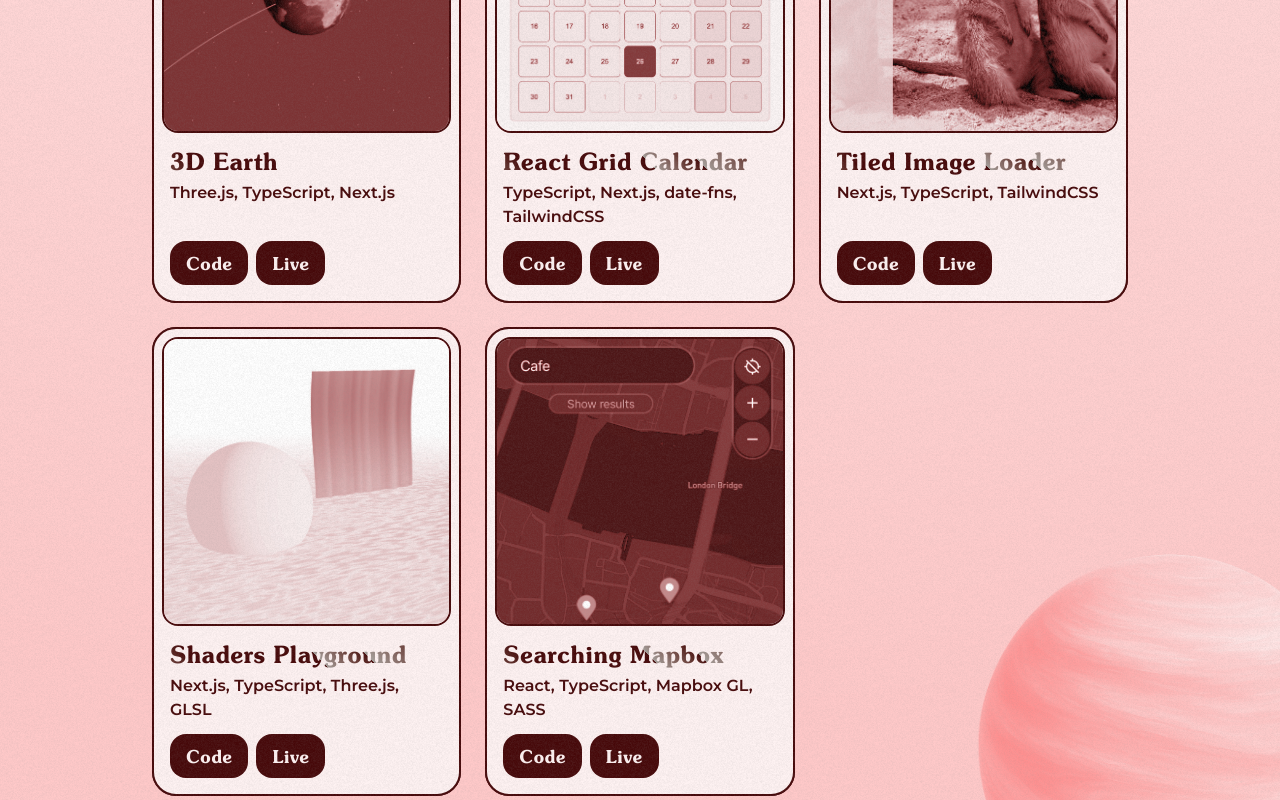
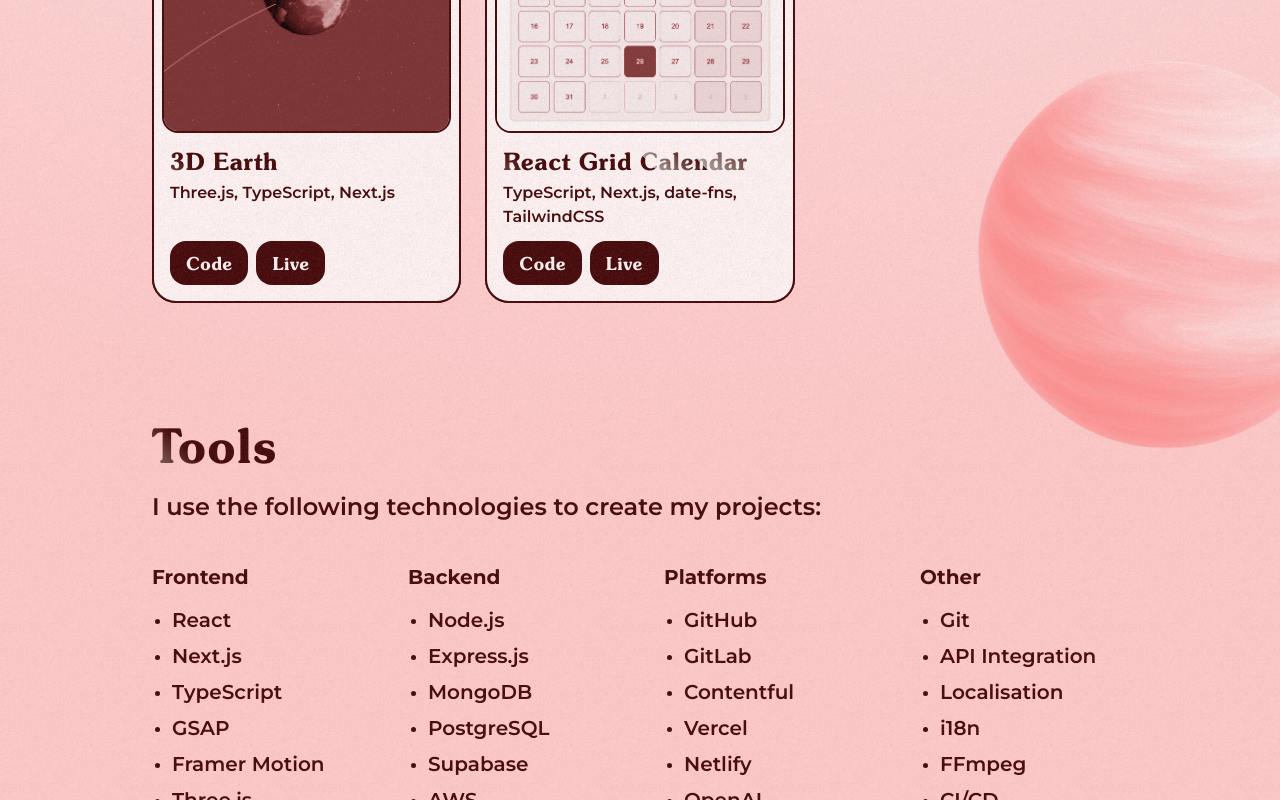
Before and after one commit to atanas-dim/portfolio-2, a Next.js app: page / in a window 1280 px wide. Shown: the part 1640-2440 px from the top of the page. Built offline with nearby package versions, Linux system fonts and the light colour scheme.

Commit message:
Remove old projects from list

```diff
--- a/src/resources/projects.ts
+++ b/src/resources/projects.ts
@@ -1,9 +1,6 @@
 import { StaticImageData } from 'next/image'
 
 import earthImg from '@/assets/images/3d-earth.jpg'
-import searchingMapboxImg from '@/assets/images/mapbox-search.jpg'
-import shadersPlaygroundImg from '@/assets/images/shaders-playground.jpg'
-import tiledImageLoaderImg from '@/assets/images/tiled-image-loader.jpg'
 import calendarImg from '@/assets/images/react-grid-calendar.jpg'
 import nextLocalisationImg from '@/assets/images/next-localisation.jpg'
 import workoutDirectoryImg from '@/assets/images/workout-directory.jpg'
@@ -68,37 +65,4 @@ export const PROJECTS: ProjectDef[] = [
       { label: 'Live', href: 'https://react-grid-calendar.vercel.app/' },
     ],
   },
-  {
-    image: tiledImageLoaderImg,
-    title: 'Tiled Image Loader',
-    technologies: 'Next.js, TypeScript, TailwindCSS',
-    description:
-      'Efficiently loads and displays large images in tiles, enabling smooth zooming and panning without long waits. Originally built for a mini competition game, it’s useful for exploring detailed graphics, maps, or blueprints.',
-    links: [
-      { label: 'Code', href: 'https://github.com/atanas-dim/tiled-image-loader' },
-      { label: 'Live', href: 'https://tiled-image-loader.vercel.app/' },
-    ],
-  },
-  {
-    image: shadersPlaygroundImg,
-    title: 'Shaders Playground',
-    technologies: 'Next.js, TypeScript, Three.js, GLSL',
-    description:
-      'An experimental playground for graphics with GLSL shaders. Explores vertex and fragment shaders to create wavy fabric-like motion and water surface effects, showcasing how custom shaders can add dynamic realism to 3D scenes.',
-    links: [
-      { label: 'Code', href: 'https://github.com/atanas-dim/shaders-playground' },
-      { label: 'Live', href: 'https://shaders-playground-psi.vercel.app/' },
-    ],
-  },
-  {
-    image: searchingMapboxImg,
-    title: 'Searching Mapbox',
-    technologies: 'React, TypeScript, Mapbox GL, SASS',
-    description:
-      'An interactive map with a custom search bar, built on Mapbox GL. Demonstrates location search functionality with a styled React UI, making it easy to find and visualise places on the map while experimenting with Mapbox’s core features.',
-    links: [
-      { label: 'Code', href: 'https://github.com/atanas-dim/searching-mapbox' },
-      { label: 'Live', href: 'https://searching-mapbox.netlify.app/' },
-    ],
-  },
 ]
```
